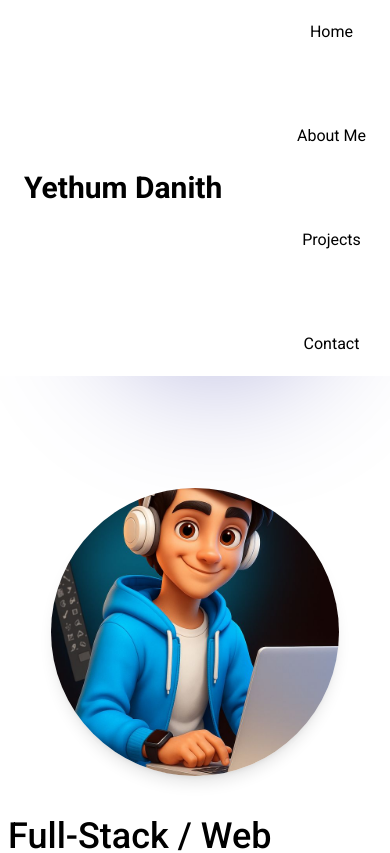
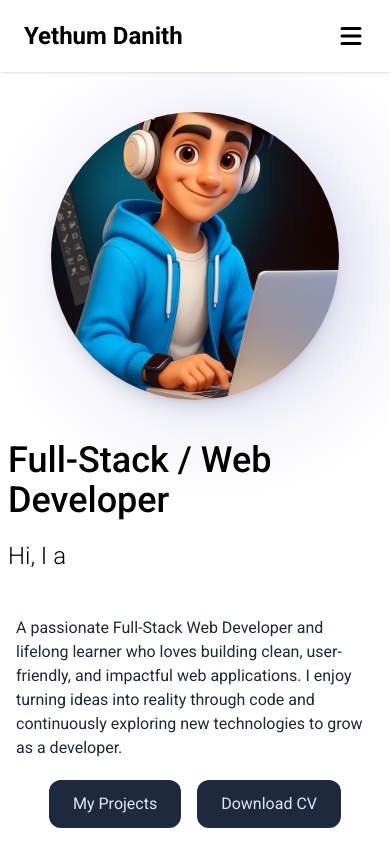
Before and after one commit to danith11/portfiloYD, a React (Vite) app: page / in a window 390 px wide. Shown: the top 853 px of the page. Built offline with nearby package versions, Linux system fonts and the light colour scheme; a web font is replaced by a local one.

Commit message:
Navbar UI issue updated

```diff
--- a/src/components/Navbar.jsx
+++ b/src/components/Navbar.jsx
@@ -1,29 +1,59 @@
 import React, { useState } from "react";
-import { Link, useNavigate } from "react-router-dom";
+import { Link } from "react-router-dom";
+import { HiMenu, HiX } from "react-icons/hi";
 
 const Navbar = () => {
   const [isOpen, setIsOpen] = useState(false);
+
   const navLinks = [
     { name: "Home", path: "/" },
     { name: "About Me", path: "/about" },
     { name: "Projects", path: "/projects" },
     { name: "Contact", path: "/contact" },
   ];
+
   return (
-    <div className="flex justify-between z-999 overflow-hidden  sm:fixed w-full items-center px-6 md:px-16 lg:px-36 py-5 bg-white ">
-      <div className="cursor-pointer">
+    <nav className="fixed top-0 left-0 w-full bg-white shadow-sm z-50">
+      <div className="flex justify-between items-center px-6 md:px-16 lg:px-36 py-5">
+
+        {/* Logo */}
         <Link
+          to="/"
           onClick={() => {
             scrollTo(0, 0);
-            // setIsOpen(false);
+            setIsOpen(false);
           }}
-          to={"/"}
+          className="font-bold text-2xl"
         >
-          <p className="font-bold text-3xl">Yethum Danith</p>
+          Yethum Danith
         </Link>
+
+        {/* Desktop Menu */}
+        <div className="hidden sm:flex gap-10 items-center">
+          {navLinks.map((item, index) => (
+            <Link
+              key={index}
+              to={item.path}
+              onClick={() => scrollTo(0, 0)}
+              className="text-black hover:text-slate-600 transition"
+            >
+              {item.name}
+            </Link>
+          ))}
         </div>
 
-      <div className="flex flex-col gap-20 items-center cursor-pointer sm:flex-row">
+        {/* Mobile Menu Button */}
+        <button
+          className="sm:hidden text-3xl text-black"
+          onClick={() => setIsOpen(!isOpen)}
+        >
+          {isOpen ? <HiX /> : <HiMenu />}
+        </button>
+      </div>
+
+      {/* Mobile Dropdown */}
+      {isOpen && (
+        <div className="sm:hidden flex flex-col bg-white shadow-md px-6 pb-4 gap-4">
           {navLinks.map((item, index) => (
             <Link
               key={index}
@@ -32,15 +62,62 @@ const Navbar = () => {
                 scrollTo(0, 0);
                 setIsOpen(false);
               }}
-
-            className="text-black hover:text-slate-600 duration-300 transition-colors ease-in-out"
+              className="text-black text-lg py-2 border-b hover:text-slate-600 transition"
             >
               {item.name}
             </Link>
           ))}
         </div>
-    </div>
+      )}
+    </nav>
   );
 };
 
 export default Navbar;
+
+// import React, { useState } from "react";
+// import { Link, useNavigate } from "react-router-dom";
+
+// const Navbar = () => {
+//   const [isOpen, setIsOpen] = useState(false);
+//   const navLinks = [
+//     { name: "Home", path: "/" },
+//     { name: "About Me", path: "/about" },
+//     { name: "Projects", path: "/projects" },
+//     { name: "Contact", path: "/contact" },
+//   ];
+//   return (
+//     <div className="flex justify-between z-999 overflow-hidden  sm:fixed w-full items-center px-6 md:px-16 lg:px-36 py-5 bg-white ">
+//       <div className="cursor-pointer">
+//         <Link
+//           onClick={() => {
+//             scrollTo(0, 0);
+//             // setIsOpen(false);
+//           }}
+//           to={"/"}
+//         >
+//           <p className="font-bold text-3xl">Yethum Danith</p>
+//         </Link>
+//       </div>
+
+//       <div className="flex flex-col gap-20 items-center cursor-pointer sm:flex-row">
+//         {navLinks.map((item, index) => (
+//           <Link
+//             key={index}
+//             to={item.path}
+//             onClick={() => {
+//             scrollTo(0, 0);
+//             setIsOpen(false);
+//           }}
+
+//             className="text-black hover:text-slate-600 duration-300 transition-colors ease-in-out"
+//           >
+//             {item.name}
+//           </Link>
+//         ))}
+//       </div>
+//     </div>
+//   );
+// };
+
+// export default Navbar;
--- a/src/components/Projects.jsx
+++ b/src/components/Projects.jsx
@@ -4,7 +4,7 @@ import BlurCircle from "./BlurCircle";
 
 const Projects = () => {
   return (
-    <div className="px=10 sm:px-30 mb-2">
+    <div className="p-2 sm:mx-30 mb-2">
       <div className="items-center text-center">
         <p className="text-4xl font-bold text-center mb-10">Projects</p>
         <BlurCircle right="50px" />
```
Lines whose indentation alone changed are shown as unchanged.
